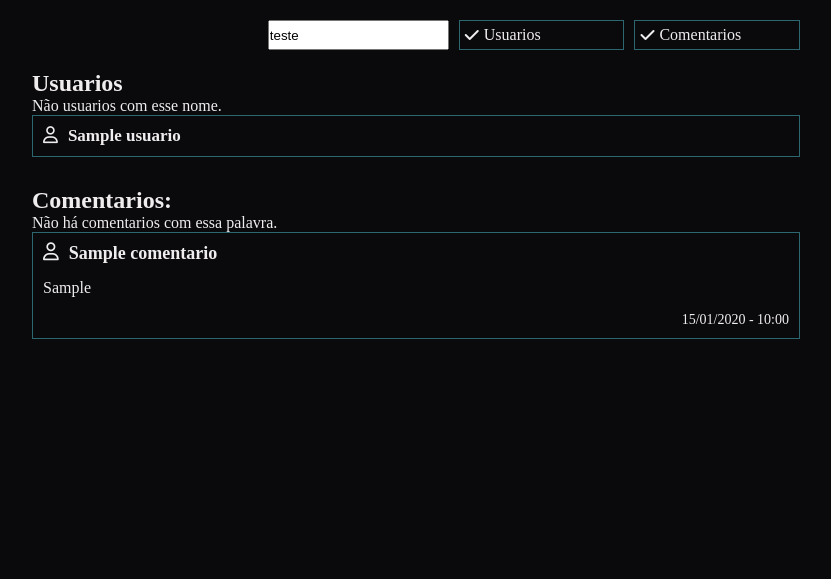
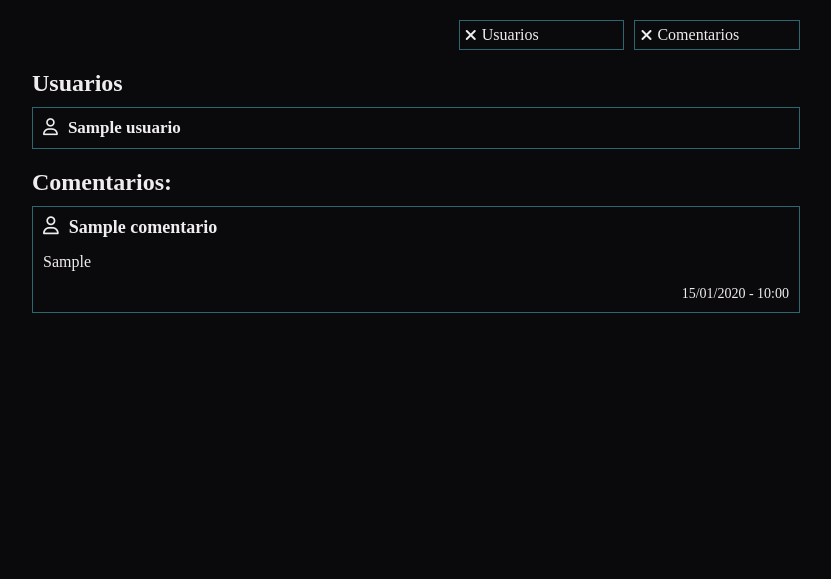
Before and after one commit to joaogabgr/OrbitChat, a Flask app: page /explorar in a window 1280 px wide. Shown: the part 42-621 px from the top of the page, without its empty margins (224-1055 px from the left). Run offline with Flask 3, Linux system fonts and the light colour scheme; tables that the repository leaves empty hold one stand-in row (values such as "Sample post"); some libraries are stand-ins or nearby versions.

Commit message:
Tela de explorar melhorada com filtros

```diff
--- a/static/css/explorar.css
+++ b/static/css/explorar.css
@@ -3,7 +3,7 @@ section.secFiltros {
     justify-content: end;
 }
 
-    .secFiltros a {
+    .secFiltros p {
         border: var(--quaternario) 1px solid;
         padding: 5px;
         color: var(--secundario);
@@ -11,6 +11,8 @@ section.secFiltros {
         display: flex;
         align-items: center;
         margin-left: 10px;
+        cursor: pointer;
+        user-select: none;
     }
 
     .secFiltros i {
@@ -21,6 +23,10 @@ section.secUsuario {
     margin-top: var(--marginTop);
 }
 
+section.secUsuario.oculto {
+    display: none;
+}
+
     section.secUsuario .banner {
         border: var(--quaternario) 1px solid;
         padding: 10px;
@@ -28,7 +34,7 @@ section.secUsuario {
         display: flex;
         font-size: 17px;
         font-weight: bold;
-        margin-bottom: 10px;
+        margin-top: 10px;
     }
 
 
@@ -36,15 +42,15 @@ section.secComentarios {
     margin-top: var(--marginTop);
 }
 
+section.secComentarios.oculto {
+    display: none;
+}
+
     section.secComentarios .banner {
         border: var(--quaternario) 1px solid;
         padding: 10px;
         cursor: pointer;
-        margin-bottom: 10px;
-    }
-
-    section.secComentarios .banner:last-child {
-        margin-bottom: 0;
+        margin-top: 10px;
     }
 
         .banner .titulo {
--- /dev/null
+++ b/static/js/explorar.js
@@ -0,0 +1,20 @@
+let filtroUsuario = document.querySelector(".filtroUsuario");
+let filtroComentario = document.querySelector(".filtroComentario");
+
+let secUsuario = document.querySelector(".secUsuario");
+let secComentarios = document.querySelector(".secComentarios");
+
+let faFiltroUsuario = document.querySelector(".faFiltroUsuario");
+let faFiltroComentario = document.querySelector(".faFiltroComentario");
+
+filtroUsuario.addEventListener("click", () => {
+    secUsuario.classList.toggle("oculto");
+    faFiltroUsuario.classList.toggle("fa-xmark");
+    faFiltroUsuario.classList.toggle("fa-check");
+})
+
+filtroComentario.addEventListener("click", function () {
+    secComentarios.classList.toggle("oculto");
+    faFiltroComentario.classList.toggle("fa-xmark");
+    faFiltroComentario.classList.toggle("fa-check");
+})
--- a/static/js/script.js
+++ b/static/js/script.js
@@ -2,6 +2,13 @@ function ajustarTamanho(element) {
     element.style.height = "1px";
     element.style.height = (25+element.scrollHeight)+"px";
   }
+
+let barraPesquisa = document.querySelector(".barraPesquisa");
+let barraExplorar = document.querySelector(".barraExplorar");
+
+barraPesquisa.addEventListener("click", function() {
+  barraExplorar.classList.toggle("ativar");
+})
 
 let btnEditarPerfil = document.querySelector(".btnEditarPerfil");
 let secEditarPerfil = document.querySelector(".secEditarPerfil");
--- a/templates/explorar.html
+++ b/templates/explorar.html
@@ -3,29 +3,33 @@
 {% block head %}
 <title>Explorar | OrbitChat</title>
 <link rel="stylesheet" href="../static/css/explorar.css">
-<script src="../static/js/script.js" defer></script>
+<script src="../static/js/explorar.js" defer></script>
 {% endblock %}
 
 {% block conteudo %}
 <main>
     <section class="secFiltros">
-        <input type="search" value="teste">
-        <a href="/explorar?q=usuarios"><i class="fa-solid fa-check"></i>Usuarios</a>
-        <a href="/explorar?q=comentarios"><i class="fa-solid fa-check"></i>Comentarios</a>
+        <p class="filtroUsuario"><i class="faFiltroUsuario fa-solid fa-xmark"></i>Usuarios</p>
+        <p class="filtroComentario"><i class="faFiltroComentario fa-solid fa-xmark"></i>Comentarios</p>
     </section>
     <section class="secUsuario">
         <h2>Usuarios</h2>
+        {% if usuarios == [] %}
         <p>Não usuarios com esse nome.</p>
+        {% else %}
         {% for usuario in usuarios %}
         <div onclick="window.location = '/perfil?q={{usuario.usuario}}'" class="banner">
             <i class="fa-regular fa-user"></i>
             <p>{{usuario.nome}}</p>
         </div>
         {% endfor %}
+        {% endif %}
     </section>
     <section class="secComentarios">
         <h2>Comentarios:</h2>
+        {% if comentarios == [] %}
         <p>Não há comentarios com essa palavra.</p>
+        {% else %}
         {% for comentario in comentarios %}
         <div class="banner">
             <div class="titulo">
@@ -44,6 +48,7 @@
             </div>
         </div>
         {% endfor %}
+        {% endif %}
     </section>
 
 </main>
--- a/templates/template.html
+++ b/templates/template.html
@@ -6,6 +6,7 @@
     <meta name="viewport" content="width=device-width, initial-scale=1.0">
     <script src="https://kit.fontawesome.com/c6d943c8a3.js" crossorigin="anonymous"></script>
     <link rel="stylesheet" href="../static/css/global.css">
+    <script src="../static/js/script.js" defer></script>
     {% block head %}
 
     {% endblock %}
@@ -15,7 +16,7 @@
     <header>
         <a class="logo" href="/"><i class="fa-solid fa-earth-americas"></i>OrbitChat</a>
         <nav class="barraPesquisa">
-            <a href="explorar"><i class="fa-solid fa-magnifying-glass"></i>Explorar</a>
+            <p><i class="fa-solid fa-magnifying-glass"></i>Explorar</p>
         </nav>
         {% if 'user' not in session or session['user'] == None %}
         <nav class="BarraAutenticar">
@@ -28,6 +29,12 @@
         </nav>
         {% endif %}
     </header>
+    <section class="barraExplorar">
+        <form action="explorar" method="post">
+            <input placeholder="BUSCAR" type="text" name="pesquisa" id="pesquisa">
+            <input type="submit" id="submit">
+        </form>
+    </section>
     {% with messages = get_flashed_messages() %}
     {% if messages %}
         <ul id="messages" class="list-unstyled">
--- a/views.py
+++ b/views.py
@@ -24,8 +24,13 @@ def perfil():
     comentarios = Comentarios.query.filter_by(fk_id=usuario.id).order_by(Comentarios.id.desc())
     return render_template('perfil.html', comentarios=comentarios, user=usuario)
 
-@app.route('/explorar')
+@app.route('/explorar', methods=['GET', 'POST'])
 def explorar():
-    usuarios = Usuarios.query.order_by(Usuarios.id).all()
-    comentarios = Comentarios.query.order_by(Comentarios.id).all()
-    return render_template('explorar.html', user=user(), usuarios=usuarios, comentarios=comentarios)
+    if 'pesquisa' in request.form:
+        pesquisa = request.form['pesquisa']
+    else:
+        pesquisa = ''
+    usuarios = Usuarios.query.filter(Usuarios.usuario.like(f"%{pesquisa}%")).all()
+    comentarios = Comentarios.query.filter(Comentarios.comentario.like(f"%{pesquisa}%")).all()
+    print(comentarios)
+    return render_template('explorar.html', user=user(), pesquisa=pesquisa, usuarios=usuarios, comentarios=comentarios)
```
Also changed, not shown: static/css/global.css (+37 -0 lines).
